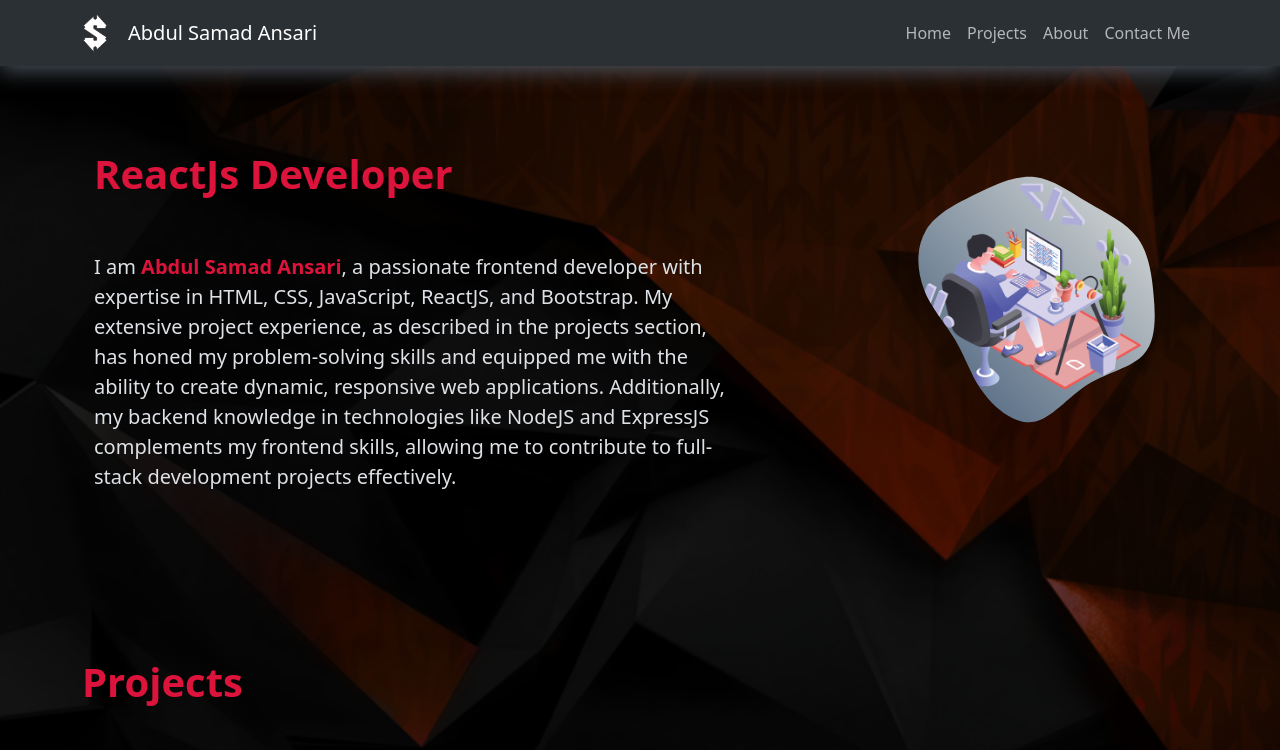
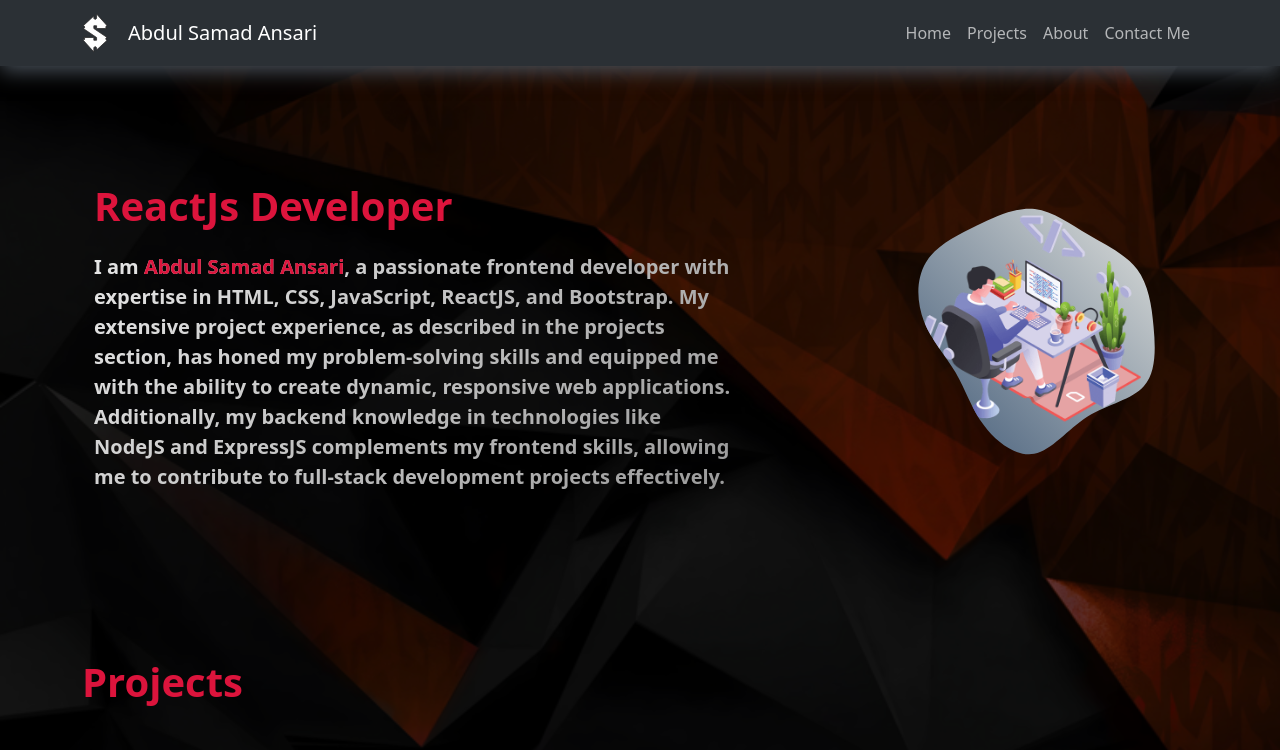
Before and after one commit to Sam-822/Portfolio2.0, a React (Vite) app: page / in a window 1280 px wide. Shown: the top 750 px of the page. Built offline with nearby package versions, Linux system fonts and the light colour scheme.

Commit message:
Added some UX

```diff
--- a/src/App.css
+++ b/src/App.css
@@ -170,10 +170,19 @@ body {
 }
 
 #project-item-card {
-  transition: transform 0.2s ease-in-out;
+  transition: 0.2s ease-in-out;
   opacity: 0;
+  /* box-shadow: 0 0 5px orange; */
 }
 
 #project-item-card:hover {
-  transform: scale(1.02);
+  transform: scale(1.01);
+  box-shadow: 0 0 15px crimson;
 }
+
+#generic-desc {
+  background: linear-gradient(315deg, #999, #eee 110%);
+  background-clip: text;
+  color: transparent;
+  font-weight: bold;
+}
--- a/src/App.jsx
+++ b/src/App.jsx
@@ -22,11 +22,12 @@ function App() {
       text: "ReactJs Developer",
       ease: "none",
     });
-		gsap.to('#project-item-card', {
-			scrollTrigger: '#project-item-card',
-			opacity: 1,
-			stagger: 0.4,
-	});
+    gsap.to("#project-item-card", {
+      scrollTrigger: "#project-item-card",
+      opacity: 1,
+      stagger: 0.15,
+			duration: 0.2,
+    });
   });
   return (
     <>
--- a/src/components/Home.jsx
+++ b/src/components/Home.jsx
@@ -5,20 +5,28 @@ import Container from "react-bootstrap/Container";
 const Home = () => {
   return (
     <div className="ignore-nav mt-5">
-			<div className="container my-3 ">
-				<Container id='home-main' fluid className="md d-flex justify-content-between" >
+      <div className="container my-5 ">
+        <Container
+          id="home-main"
+          fluid
+          className="md d-flex justify-content-between"
+        >
           <div className="home-text">
-						<p id='react-dev' className="fs-1 text-crimson">
-						</p>
-						<p id='generic-desc' className="my-5 fs-5" style={{ width: "50vw" }}>
-							I am <span className="text-crimson">Abdul Samad Ansari</span>, a passionate frontend developer with
-							expertise in HTML, CSS, JavaScript, ReactJS, and Bootstrap. My extensive
-							project experience, as described in the projects section, has
-							honed my problem-solving skills and equipped me with the ability
-							to create dynamic, responsive web applications. Additionally, my
-							backend knowledge in technologies like NodeJS and ExpressJS
-							complements my frontend skills, allowing me to contribute to
-							full-stack development projects effectively.
+            <p id="react-dev" className="fs-1 text-crimson"></p>
+            <p
+              id="generic-desc"
+              className=" fs-5"
+              style={{ width: "50vw" }}
+            >
+              I am <span className="text-crimson">Abdul Samad Ansari</span>, a
+              passionate frontend developer with expertise in HTML, CSS,
+              JavaScript, ReactJS, and Bootstrap. My extensive project
+              experience, as described in the projects section, has honed my
+              problem-solving skills and equipped me with the ability to create
+              dynamic, responsive web applications. Additionally, my backend
+              knowledge in technologies like NodeJS and ExpressJS complements my
+              frontend skills, allowing me to contribute to full-stack
+              development projects effectively.
             </p>
           </div>
           <div className="home-svg">
@@ -26,7 +34,7 @@ const Home = () => {
               id="sw-js-blob-svg"
               viewBox="0 0 100 100"
               xmlns="http://www.w3.org/2000/svg"
-							style={{ width: '100%' }}
+              style={{ width: "100%" }}
             >
               <defs>
                 <linearGradient id="sw-gradient" x1="0" x2="1" y1="1" y2="0">
--- a/src/components/Projects.jsx
+++ b/src/components/Projects.jsx
@@ -16,10 +16,10 @@ const Projects = () => {
 			<div className="container my-3">
 				<p id='project-box' className="fs-1 text-crimson">Projects</p>
 				<div id='project-items-container' className="container d-grid justify-content-center my-3" style={{gridTemplateColumns:'auto auto'}}>
+					<ProjectItem img='FoodBuddy.png' title='FoodBuddy - Your culinary companion' description={foodBuddyDesc} link={foodBuddyLink} buttonText='deploy' />
 					<ProjectItem img='AttendanceMonitoring.png' title='Attendance Monitoring System' description={attendanceMonitoringDesc} link={attendanceMonitoringLink} buttonText='undeploy' />
 					<ProjectItem img='FakeNews.png' title='Fake News Detection' description={fakeNewsDesc} link={fakeNewsLink} buttonText='undeploy' />
 					<ProjectItem img='IntrusionDetection.png' title='Intrusion Detection System' description={intrusionDetectionDesc} link={intrusionDetectionLink} buttonText='undeploy' />
-					<ProjectItem img='FoodBuddy.png' title='FoodBuddy - Your culinary companion' description={foodBuddyDesc} link={foodBuddyLink} buttonText='deploy' />
 				</div>
 			</div>
 		</div>
```
Also changed, not shown: public/logo.svg. Lines whose indentation alone changed are shown as unchanged.
